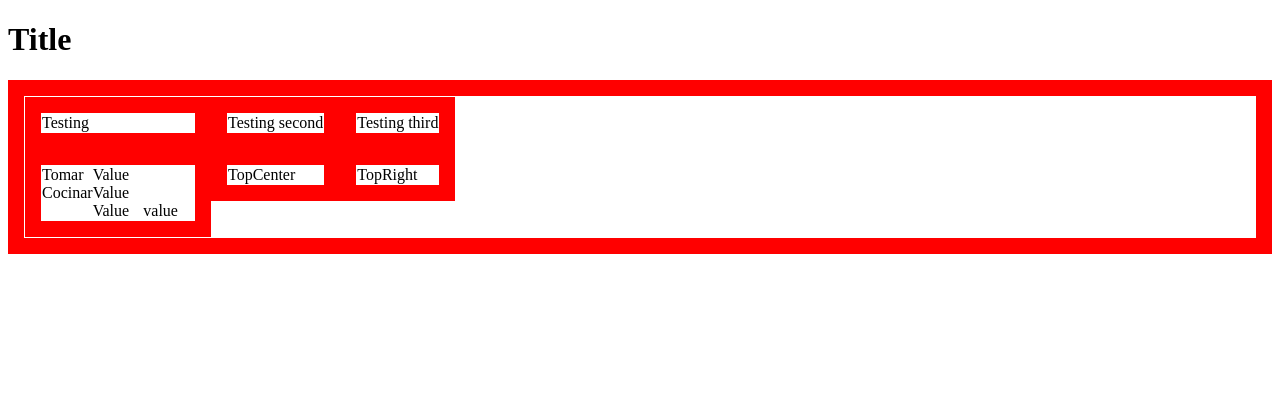
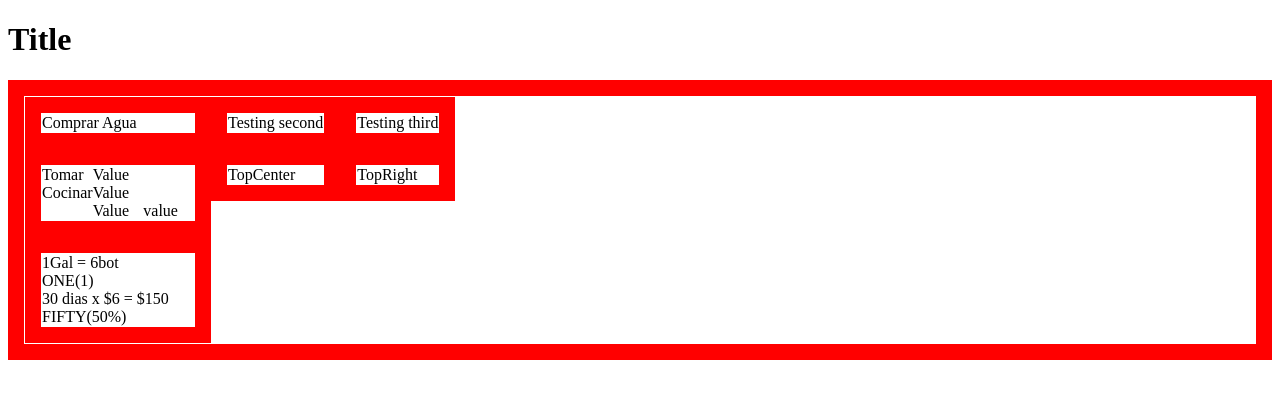
Before and after one commit to albergvasili/aquacola, a React (Create React App) app: page / in a window 1280 px wide. Shown: the top 398 px of the page. Built offline with nearby package versions, Linux system fonts and the light colour scheme.

Commit message:
Add content to CenterLeft

```diff
--- a/src/App.js
+++ b/src/App.js
@@ -2,7 +2,7 @@ import './App.css';
 
 const FirstHeader = () => {
   return (
-      <div className='test'>Testing</div>
+      <div className='test'>Comprar Agua</div>
   );
 };
 
@@ -31,6 +31,17 @@ const TopLeft = () => {
   );
 };
 
+const CenterLeft = () => {
+  return(
+    <div className='test' >
+      <div className='four'> 1Gal = 6bot</div>
+      <div className='forty-one'>ONE(1)</div>
+      <div className='nine'> 30 dias x $6 = $150</div>
+      <div className='twelve'>FIFTY(50%)</div>
+    </div>
+  );
+};
+
 const TopCenter = () => {
   return (
     <div className='test'>TopCenter</div>
@@ -48,6 +59,7 @@ const FirstOption = () => {
     <div className='flex-column'>
       <FirstHeader/>
       <TopLeft/>
+      <CenterLeft/>
     </div>
   );
 };
```
